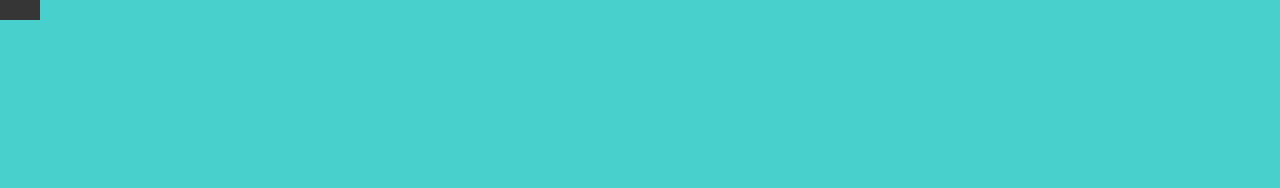
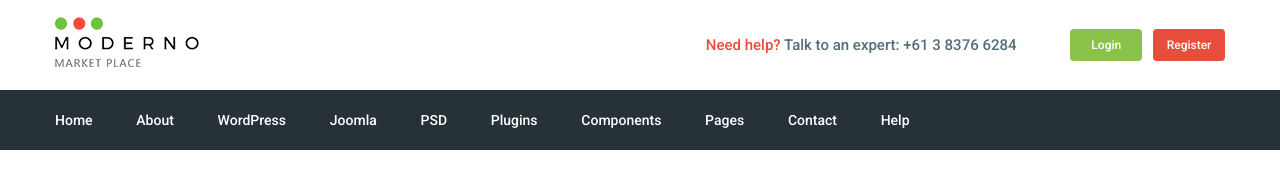
Before and after one commit to BigKupa/moderno, a website: page app/index.html in a window 1280 px wide. Drawn offline with nearby package versions, Linux system fonts and the light colour scheme; files that its build step writes are made by us from their sources.

Commit message:
Added header

```diff
--- a/app/index.html
+++ b/app/index.html
@@ -3,14 +3,56 @@
 <head>
 	<meta charset="UTF-8">
 	<meta name="viewport" content="width=device-width, initial-scale=1.0">
-	<title>Gulp</title>
+	<title>Moderno</title>
+	<link href="https://fonts.googleapis.com/css?family=Roboto:500,700&display=swap" rel="stylesheet">
 	<link rel="stylesheet" href="css/libs.min.css">
 	<link rel="stylesheet" href="css/style.min.css">
 </head>
 <body>
-	<div class="box">
+	<header class="header">
+		<div class="header__top">
+			<div class="container">
+				<div class="header__top-inner">
+					<div class="header__logo">
+						<a href="">
+							<img src="images/logo.png" alt="">
+						</a>
+					</div>
+					<div class="header__text">
+						<a href="#">
+							<span>Need help?</span>
+						</a>
+						Talk to an expert:
+						<a class="header__phone" href="tel:61383766284">+61 3 8376 6284</a>
+					</div>
+					<div class="header__box">
+						<a class="basket" href="#"></a>
+						<a class="header__btn header__btn-login" href="#">Login</a>
+						<a class="header__btn header__btn-register" href="#">Register</a>
+					</div>
+				</div>
+			</div>
+		</div>
+		<div class="header__menu">
+			<div class="container">
+				<nav class="menu">
+					<ul class="menu__list">
+						<li><a href="#">Home</a></li>
+						<li><a href="#">About</a></li>
+						<li><a href="#">WordPress</a></li>
+						<li><a href="#">Joomla</a></li>
+						<li><a href="#">PSD</a></li>
+						<li><a href="#">Plugins</a></li>
+						<li><a href="#">Components</a></li>
+						<li><a href="#">Pages</a></li>
+						<li><a href="#">Contact</a></li>
+						<li><a href="#">Help</a></li>
+					</ul>
+				</nav>
+			</div>
+		</div>
+	</header>
 
-	</div>
 	<script src="https://ajax.googleapis.com/ajax/libs/jquery/3.4.1/jquery.min.js"></script>
 	<script src="js/libs.min.js"></script>
 	<script src="js/main.min.js"></script>
--- /dev/null
+++ b/app/scss/_fonts.scss
@@ -0,0 +1,8 @@
+@font-face {
+  font-family: 'Roboto-Regular', sans-serif;
+	src:
+		url('../fonts/Roboto-Regular.woff2') format('woff2'),
+    url('../fonts/Roboto-Regular.woff') format('woff');
+	font-weight: 400;
+	font-display: swap;
+}
--- /dev/null
+++ b/app/scss/_global.scss
@@ -0,0 +1,30 @@
+html {
+	box-sizing: border-box;
+}
+*,
+*::before,
+*::after {
+	box-sizing: inherit;
+}
+a {
+	display: inline-block;
+	text-decoration: none;
+	color: $text;
+}
+ul,li {
+	margin: 0;
+	padding: 0;
+	list-style: none;
+}
+body {
+	font-family: 'Roboto', sans-serif;
+	font-size: 15px;
+	font-weight: 400;
+	line-height: 24px;
+	color: $text;
+}
+.container {
+	max-width: 1200px;
+	margin: 0 auto;
+	padding: 0 15px;
+}
--- /dev/null
+++ b/app/scss/_vars.scss
@@ -0,0 +1,4 @@
+$text: #546e7a;
+$red: #e74c3c;
+$green: #8bc34a;
+$bg:#263238;
--- a/app/scss/style.scss
+++ b/app/scss/style.scss
@@ -1,22 +1,68 @@
-html {
-	box-sizing: border-box;
+@import '_vars';
+@import '_global';
+@import '_fonts';
+
+// .header {
+// }
+// .header__top {
+// }
+
+.header__top-inner {
+	display: flex;
+	justify-content: space-between;
+	height: 90px;
+	align-items: center;
 }
-*,
-*::before,
-*::after {
-	box-sizing: inherit;
+// .header__logo {
+// }
+.header__text {
+	margin-left: auto;
+	margin-right: 50px;
+	span {
+		color: $red;
+	}
 }
-body {
-	background-color: mediumturquoise;
+// .header__phone {
+// }
+// .header__box {
+// }
+// .basket {
+// }
+.header__btn {
+	width: 72px;
+	padding: 4px;
+	border-radius: 4px;
+	text-align: center;
+	color: #fff;
+	font-size: 12px;
+	line-height: 24px;
 }
-.box {
+.header__btn-login {
+	background-color: $green;
+}
+.header__btn-register {
+	background-color: $red;
+	margin-left: 7px;
+}
+.header__menu {
+	background-color: $bg;
+}
+.menu {
 	display: flex;
-	font-size: 15px;
-	margin: 0;
-	padding: 10px;
-	overflow: hidden;
-	line-height: 24px;
-	background-color: #363636;
-	height: 20px;
-	width: 40px;
+	align-items: center;
+	height: 60px;
 }
+.menu__list {
+	li {
+		display: inline-block;
+		& + li {
+			 margin-left: 40px;
+		}
+		a {
+			color: #ffffff;
+			font-size: 14px;
+			line-height: 30px;
+			font-weight: 500;
+  	}
+	}
+}
--- a/gulpfile.js
+++ b/gulpfile.js
@@ -8,7 +8,7 @@ let concat = require('gulp-concat');
 let cssmin = require('gulp-cssmin');
 
 gulp.task('sass', function(){
-	return gulp.src('app/scss/style.scss')
+	return gulp.src('app/scss/**/*.scss')
 	.pipe(sass({outputStyle: 'compressed'}))
 	.pipe(rename({suffix: '.min'}))
 	.pipe(autoprefixer({
@@ -18,7 +18,7 @@ gulp.task('sass', function(){
 	.pipe(browserSync.reload({stream: true}))
 });
 gulp.task('watch',function(){
-	gulp.watch('app/scss/style.scss', gulp.parallel('sass'));
+	gulp.watch('app/scss/**/*.scss', gulp.parallel('sass'));
 	gulp.watch('app/*.html', gulp.parallel('html'));
 	gulp.watch('app/js/*.js', gulp.parallel('js'));
 })
```
Also changed, not shown: app/fonts/Roboto-Bold.ttf (added), app/fonts/Roboto-Medium.ttf (added), app/fonts/Roboto-Regular.woff (added), app/fonts/Roboto-Regular.woff2 (added), app/images/logo.png (added).
